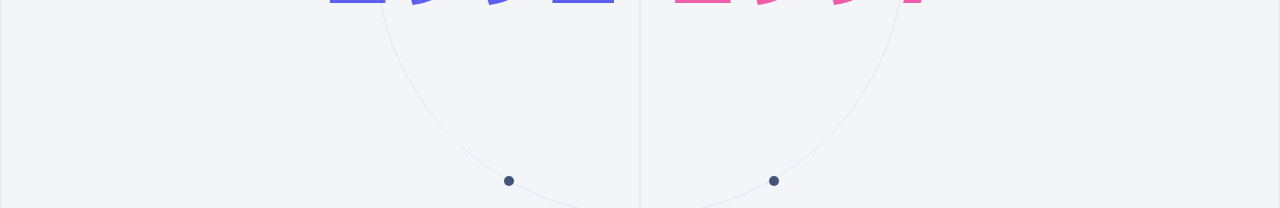
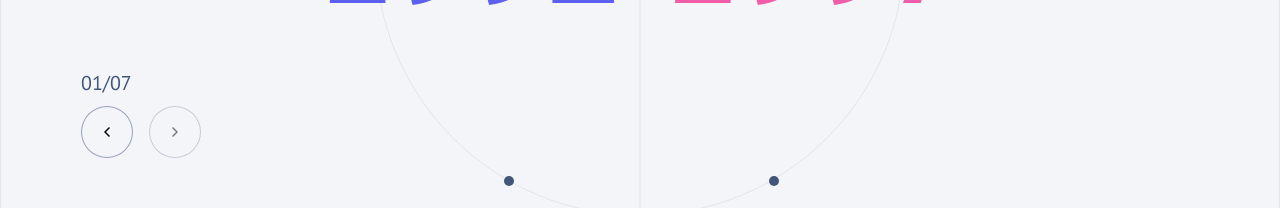
Before and after one commit to Konstantin-Gromakovskiy/historical-dates-test, a React app: page / in a window 1280 px wide. Shown: the part 449-657 px from the top of the page. Built offline with nearby package versions, Linux system fonts and the light colour scheme.

Commit message:
feat: add pagination buttons

```diff
--- a/src/components/Slider.tsx
+++ b/src/components/Slider.tsx
@@ -1,11 +1,13 @@
 import { FC, HTMLAttributes } from 'react'
 import type { HistoricalEvent } from '@/__fixtures__/mockData'
 import { Swiper, SwiperSlide } from 'swiper/react'
-import { Navigation, FreeMode } from 'swiper/modules'
+import { Navigation, FreeMode, Pagination } from 'swiper/modules'
 import './slider.module.scss'
 import 'swiper/scss/navigation'
 import 'swiper/scss'
+import 'swiper/scss/pagination'
 import styles from './slider.module.scss'
+import CircleButton from '@/shared/ui/CircleButton'
 
 interface SliderProps extends HTMLAttributes<HTMLDivElement> {
   historicalEvents: HistoricalEvent[]
@@ -13,15 +15,32 @@ interface SliderProps extends HTMLAttributes<HTMLDivElement> {
 }
 
 const Slider: FC<SliderProps> = ({ historicalEvents, activeItemIndex, className }) => {
+  const currentItem = (activeItemIndex + 1).toString().padStart(2, '0')
+  // TODO: на данный момент приходит не то количество евентов
+  // Нужно сделать, чтобы отображалось количество временных отрезко а не евентов
+  const allItems = historicalEvents.length.toString().padStart(2, '0')
+
   return (
     <div className={`${styles.container} ${className ? className : ''}`}>
+      <div className={styles.paginationContainer}>
+        <div className={styles.pagination}>
+          <span>{currentItem}</span>
+          /
+          <span>{allItems}</span>
+        </div>
+        <div className={styles.buttonsContainer}>
+          <CircleButton onClick={() => {}} />
+          <CircleButton disabled onClick={() => {}} />
+        </div>
+      </div>
       <Swiper
-        modules={[Navigation, FreeMode]}
+        modules={[Navigation, FreeMode, Pagination]}
         navigation
         initialSlide={activeItemIndex}
         className={styles.swiper}
         slidesPerView="auto"
         freeMode={true}
+        pagination={true}
       >
         {historicalEvents.map((event, i) => (
           <SwiperSlide
--- a/src/components/slider.module.scss
+++ b/src/components/slider.module.scss
@@ -1,6 +1,5 @@
 @use '@/styles/variables' as *;
 .container {
-
   display: flex;
   align-items: center;
   justify-content: center;
@@ -18,42 +17,31 @@
     padding-inline: $space-large;
   }
 
-  :global(.swiper-button-prev) {
+  :global(.swiper-button-prev), :global(.swiper-button-next) {
     background: $secondary-white;
     border-radius: 50%;
     width: 40px;
     height: 40px;
-    box-shadow: 0 0 15px 0 rgba(56, 119, 238, 0.1);
+    box-shadow: 0 0 15px 0 rgba($primary-text, 0.1);
     &:after {
       color: $color-accent;
       scale: 0.3;
     }
   }
-  :global(.swiper-button-disabled) {
-    opacity: 0 !important;
-    &:after {
-      opacity: 0 !important;
-    }
+  :global(.swiper-button-disabled.swiper-button-prev ), :global(.swiper-button-disabled.swiper-button-next) {
+    opacity: 0 ;
   }
 
-  :global(.swiper-button-next) {
-    background: $secondary-white;
-    border-radius: 50%;
-    width: 40px;
-    height: 40px;
-    box-shadow: 0 0 15px 0 rgba(56, 119, 238, 0.1);
-    &:after {
-      color: $color-accent;
-      scale: 0.3;
-    }
+  :global(.swiper-pagination) {
+    display: none;
+  }
 }
-}
-
 
 .eventContainer{
   display: flex;
   flex-direction: column;
 }
+
 .title {
   color: $color-accent;
   font-size: $font-size-medium;
@@ -61,7 +49,32 @@
   font-weight: $font-weight-base;
   margin-bottom: $space-small;
 }
+
 .description {
+}
+
+.paginationContainer {
+  width: 120px;
+  height: 88px;
+  position: absolute;
+  top:-100%;
+  left: 0;
+  margin-left: $space-large;
+  display: flex;
+  flex-direction: column;
+  justify-content: space-between;
+  align-items: start;
+
+  .buttonsContainer{
+    display: flex;
+    width: 100%;
+    justify-content: space-between;
+    align-items: center;
+
+    &>:last-child {
+      transform: scaleX(-1);
+    }
+  }
 }
 
 @media (max-width: 768px) {
@@ -84,12 +97,11 @@
       padding-inline: $space-base;
     }
 
-    :global(.swiper-button-prev) {
+    :global(.swiper-button-prev), :global(.swiper-button-next) {
       display: none;
     }
-
-    :global(.swiper-button-next) {
-      display: none;
+    :global(.swiper-pagination) {
+      display: inline;
     }
   }
 
--- a/src/pages/historicalDates.module.scss
+++ b/src/pages/historicalDates.module.scss
@@ -83,17 +83,7 @@
   width: 100%;
 }
 
-@media (max-height: 980px) {
-  .dates {
-    font-size: calc($font-size-super-large * 0.7);
-    gap: 40px
-  }
-  .slider{
-    margin-bottom: 0;
-  }
-}
-
-@media (max-width: 980px) {
+@media (max-height: 980px), (max-width: 980px) {
   .dates {
     font-size: calc($font-size-super-large * 0.7);
     gap: 40px
--- /dev/null
+++ b/src/shared/ui/CircleButton.tsx
@@ -0,0 +1,13 @@
+import { ButtonHTMLAttributes, FC } from 'react'
+import styles from './CircleButton.module.scss'
+// import ArrowIcon from '@/assets/icons/arrow.svg'
+
+// TODO: разобраться с имортом кнопки и сделать стрелку нужного цвета
+const CircleButton: FC<ButtonHTMLAttributes<HTMLButtonElement>> = ({ disabled, onClick, className }) => {
+  return (
+    <button type="button" disabled={disabled} onClick={onClick} className={`${styles.button} ${className ? className : ''}`}>
+    </button>
+  )
+}
+
+export default CircleButton
--- /dev/null
+++ b/src/shared/ui/circleButton.module.scss
@@ -0,0 +1,15 @@
+@use '@/styles/variables' as *;
+
+.button {
+  width: 50px;
+  aspect-ratio: 1;
+  border-radius: 50%;
+  border: 1px solid rgba($primary-text, 0.5);
+  color: $primary-text;
+  background: url("@/assets/icons/arrow.svg") center no-repeat;
+  background-size: 6px 12px;
+
+  &:disabled{
+    opacity: 0.5;
+  }
+}
```
Also changed, not shown: src/assets/icons/arrow.svg (added).
